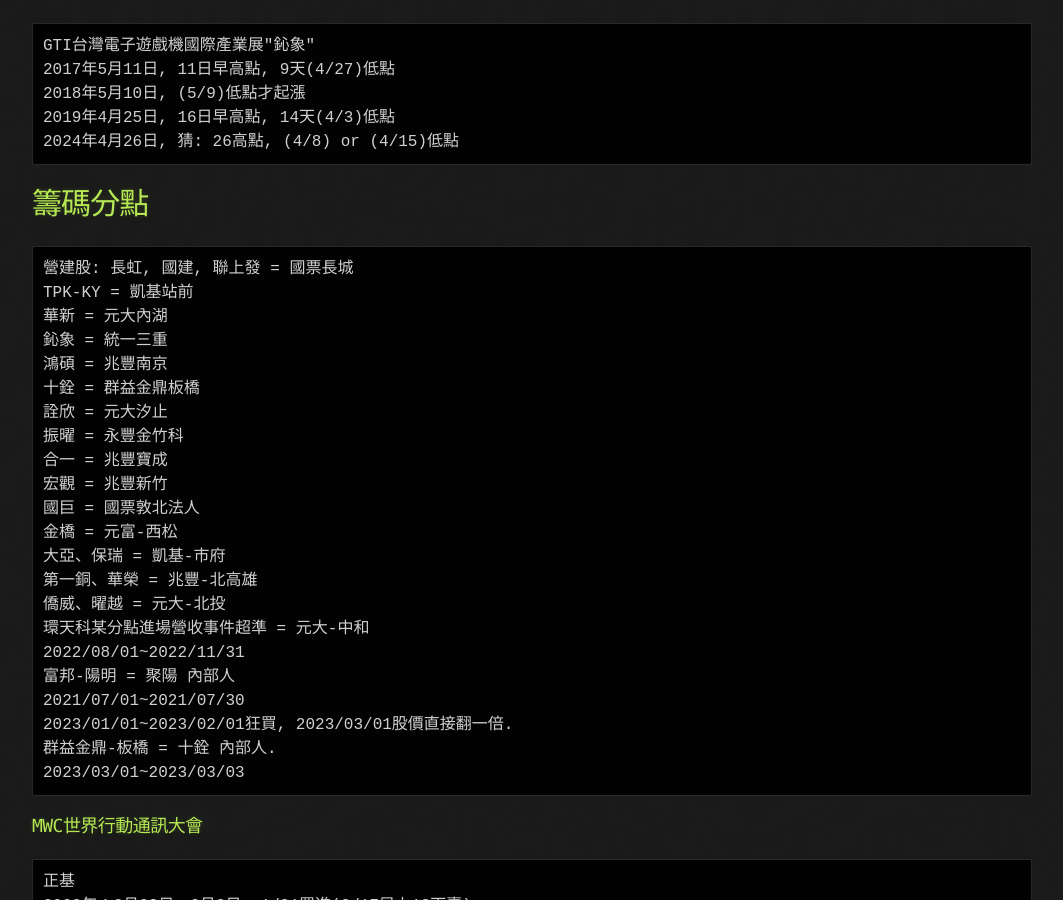
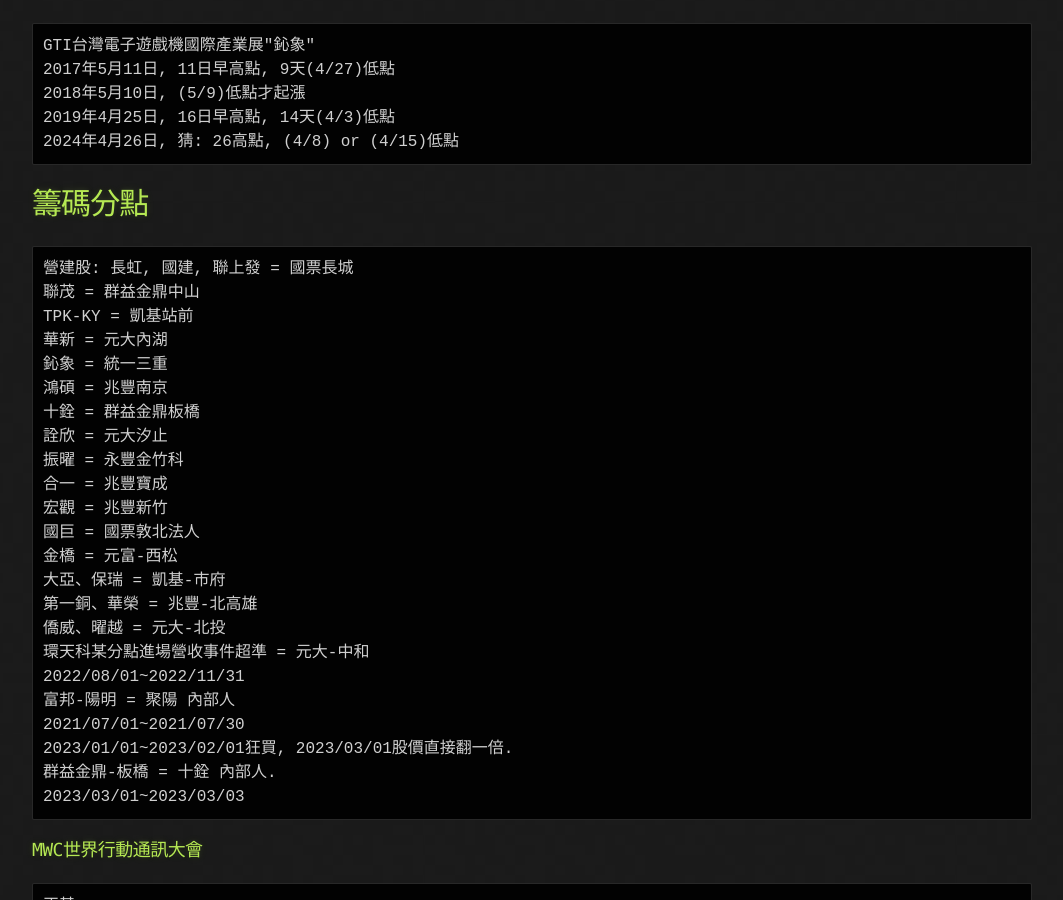
Before and after one commit to lepg5487/Stock_God, a Jekyll site: the page built from experience.md, in a window 1280 px wide and 900 px high, scrolled down 4586 px. Shown: the whole window, without its empty margins (108-1171 px from the left). Built offline with Jekyll 4.4.1, drawn with Linux system fonts in a browser that asks for light colours; our own code applies the rules of GitHub Pages for plain Markdown files.

Commit message:
Update experience.md

````diff
--- a/experience.md
+++ b/experience.md
@@ -172,6 +172,7 @@
 # 籌碼分點
 ```
 營建股: 長虹, 國建, 聯上發 = 國票長城
+聯茂 = 群益金鼎中山
 TPK-KY = 凱基站前
 華新 = 元大內湖
 鈊象 = 統一三重
````
